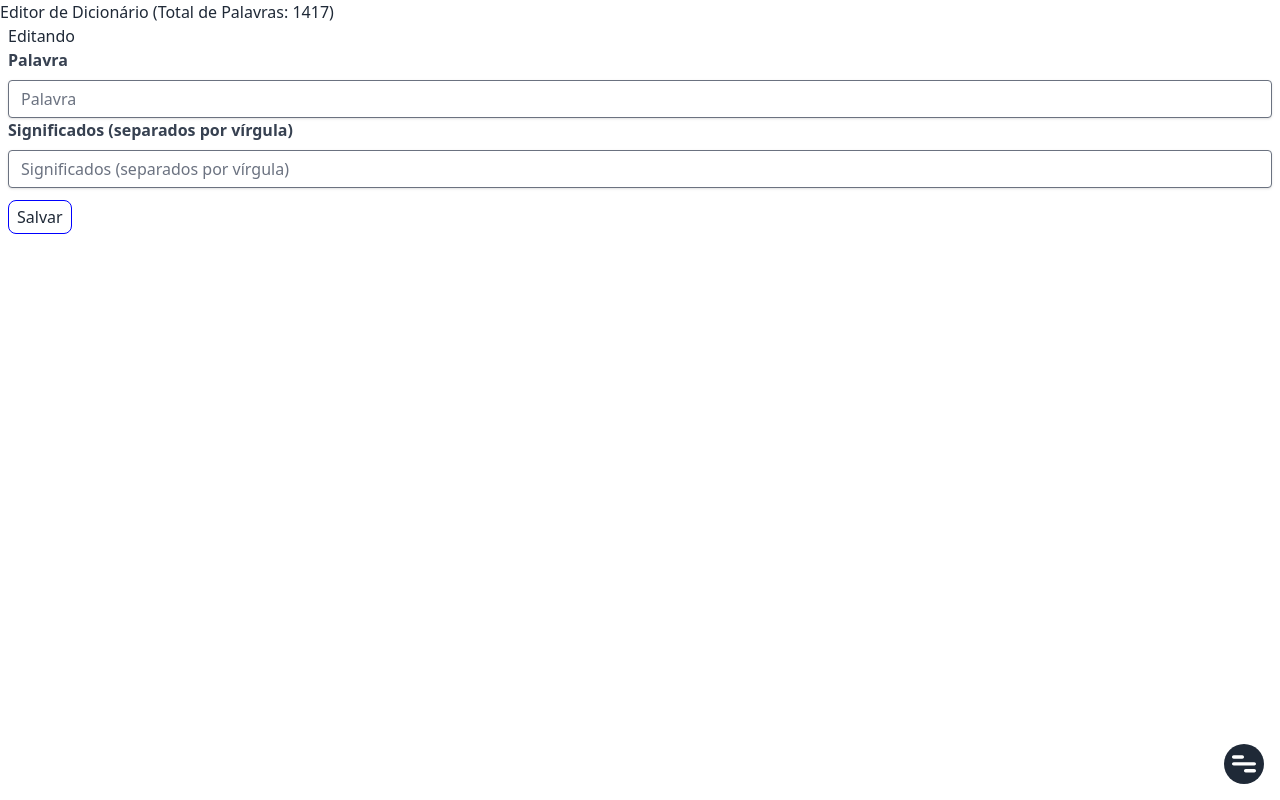
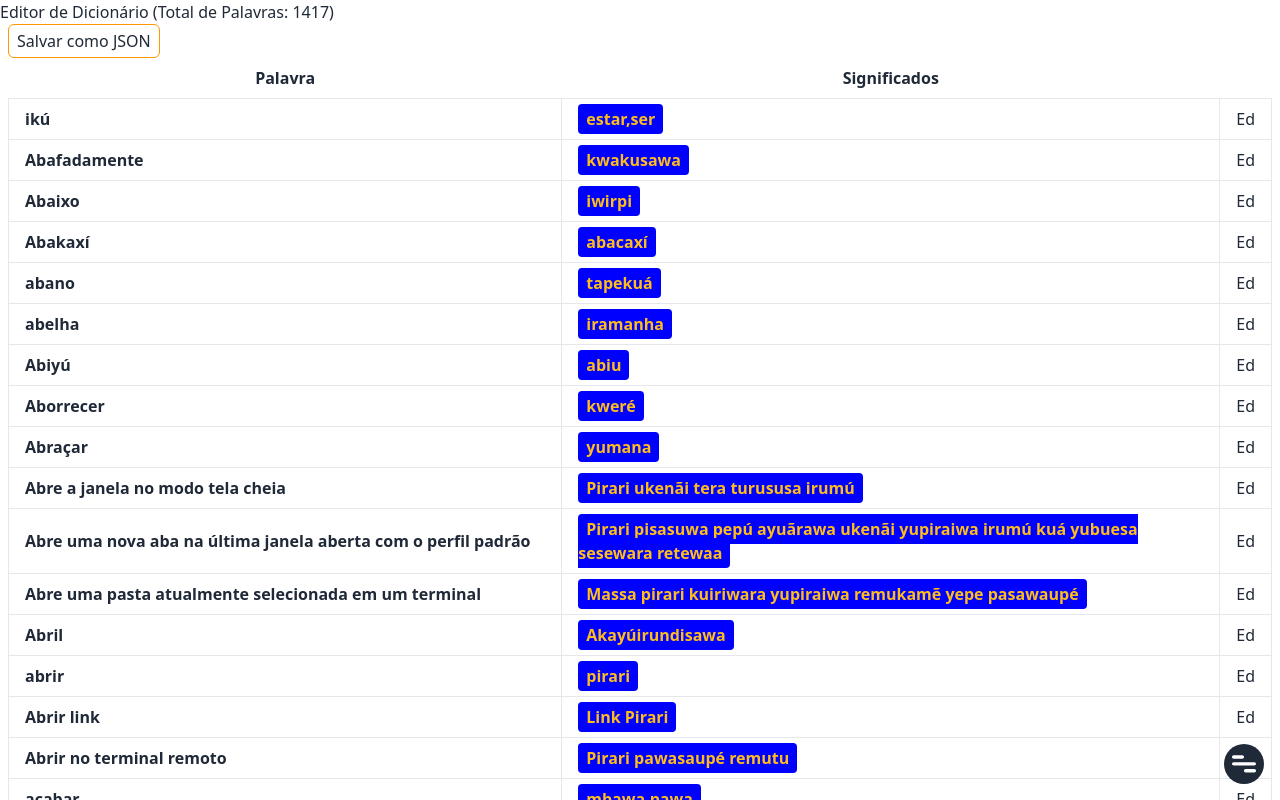
Before and after one commit to marcelleza8/Lingua-boa, a Vue app: page /editor-dicionario in a window 1280 px wide. Shown: the top 800 px of the page. Built offline with nearby package versions, Linux system fonts and the light colour scheme; what prettier-plugin-tailwindcss would draw is missing.

Commit message:
Reparado validação

```diff
--- a/src/pages/EditorDicionarioPage.vue
+++ b/src/pages/EditorDicionarioPage.vue
@@ -88,7 +88,7 @@ export default defineComponent({
 <template>
   <h1>Editor de Dicionário (Total de Palavras: {{ totalPalavras }})</h1>
   <div class="px-2">
-    <div v-if="Object.keys(editarPalavra).length">
+    <div v-if="editarPalavra.id">
       <Form>
         <h1>Editando {{ editarPalavra.palavra }}</h1>
         <InputText v-model="editarPalavra.palavra" label="Palavra" />
```
